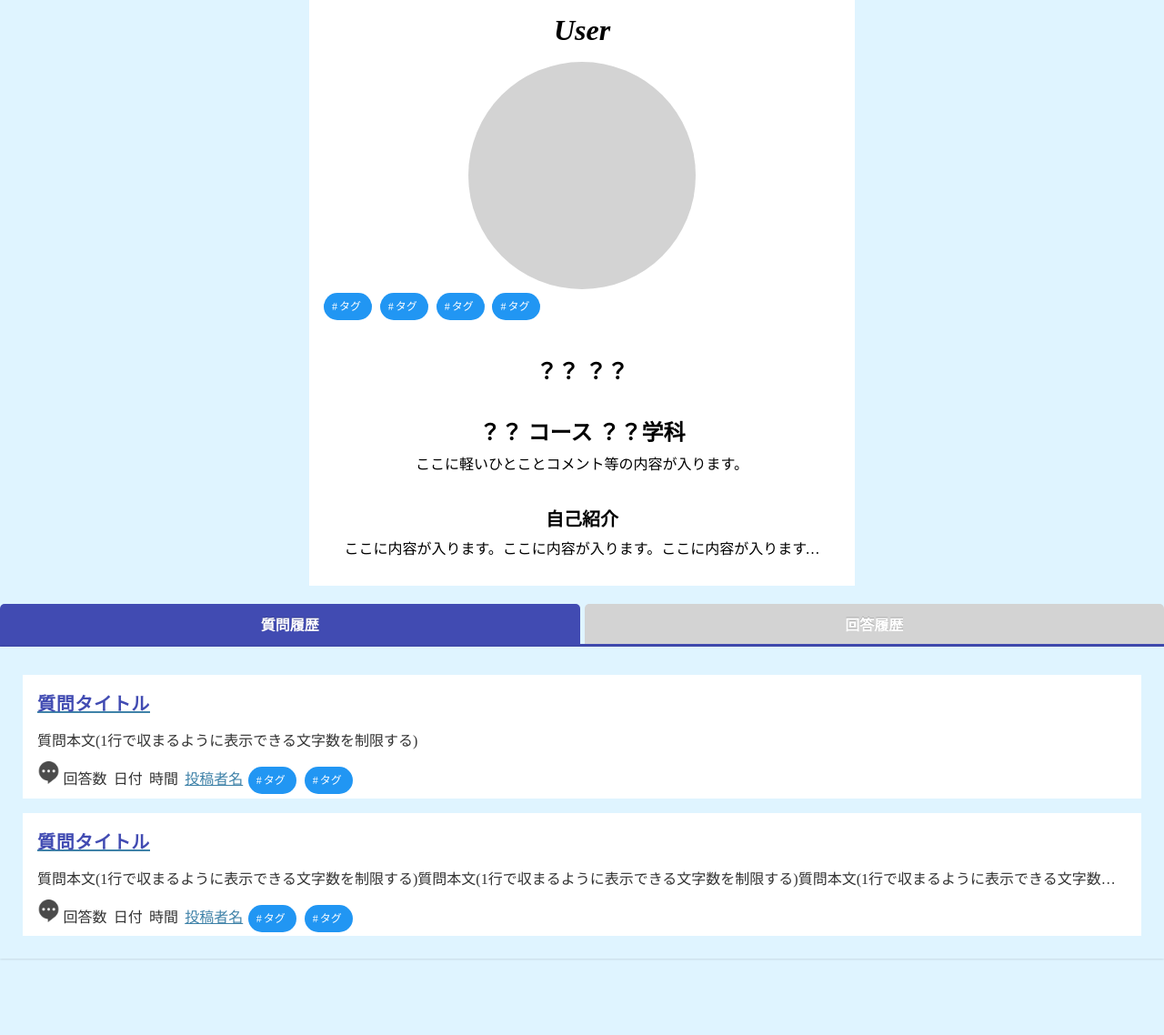
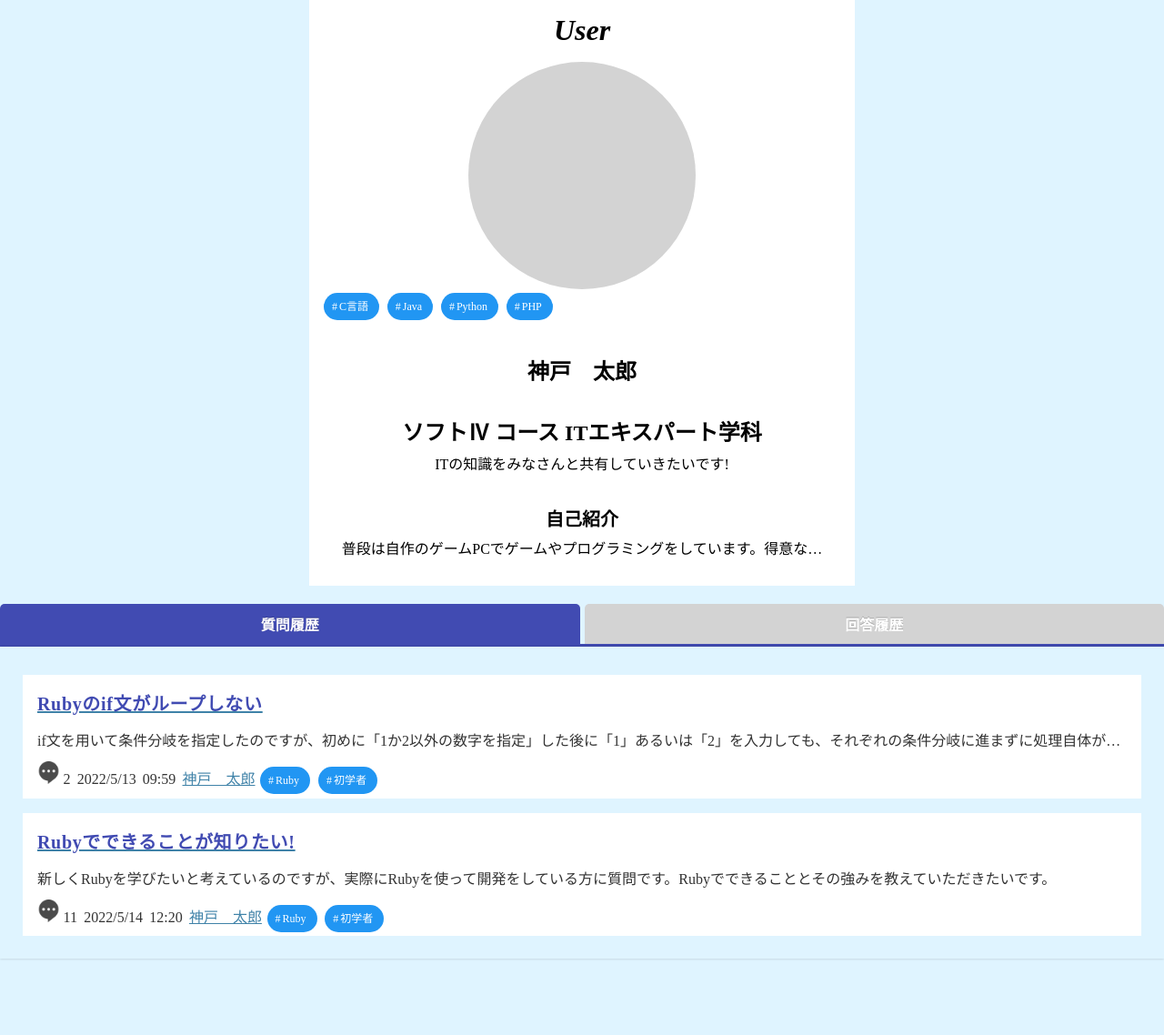
Before and after one commit to ohNarumi/PBL1, a PHP site: page /profile.php in a window 1280 px wide. Shown: the part 175-1313 px from the top of the page at 91% size. Run offline with PHP 8.4, Linux system fonts and the light colour scheme.

Commit message:
プロフィール画面の詳細な内容記述#48

```diff
--- a/profile.php
+++ b/profile.php
@@ -4,7 +4,7 @@
 <meta charset="UTF-8">
 <meta name="description" content=>
 <meta name="viewport" content="width=device-width, initial-scale=1.0">
-<title>？？ ？？のプロフィールページ</title>
+<title>神戸 太郎のプロフィールページ</title>
 <meta name="description" content="？？ ？？のプロフィールを詳しく紹介します！" />
 <link rel="stylesheet" href="css/style.css">
 <link rel="stylesheet" href="css/profile.css">
@@ -24,17 +24,17 @@
 </figure>
 <section class="tag">
     <ul>
-        <li><a href="#"><span>タグ</span></a></li>
-        <li><a href="#"><span>タグ</span></a></li>
-        <li><a href="#"><span>タグ</span></a></li>
-        <li><a href="#"><span>タグ</span></a></li>
+        <li><a href="#"><span>C言語</span></a></li>
+        <li><a href="#"><span>Java</span></a></li>
+        <li><a href="#"><span>Python</span></a></li>
+        <li><a href="#"><span>PHP</span></a></li>
     </ul>
-<h2 class="heading-lv2 heading-margin text-center">？？ ？？</h2>
-<h2 class="heading-lv2 heading-margin text-center">？？ コース ？？学科</h2>
-<p class="text text-center">ここに軽いひとことコメント等の内容が入ります。</p>
+<h2 class="heading-lv2 heading-margin text-center">神戸　太郎</h2>
+<h2 class="heading-lv2 heading-margin text-center">ソフトⅣ コース ITエキスパート学科</h2>
+<p class="text text-center">ITの知識をみなさんと共有していきたいです!</p>
 
 <h3 class="heading-lv3 heading-margin text-center">自己紹介</h3>
-<p class="text text-center">ここに内容が入ります。ここに内容が入ります。ここに内容が入ります。ここに内容が入ります。ここに内容が入ります。ここに内容が入ります。ここに内容が入ります。ここに内容が入ります。</p>
+<p class="text text-center">普段は自作のゲームPCでゲームやプログラミングをしています。得意な言語はC言語とJavaとPythonです。</p>
 </div>
 <div class="tab-wrap">
   <input id="TAB-01" type="radio" name="TAB" class="tab-switch" checked="checked" /><label class="tab-label" for="TAB-01">質問履歴</label>
@@ -42,35 +42,35 @@
     <div class="content_class">
       <div class="question">
           <a href="./question.php">
-            <p class="title">質問タイトル</p>
+            <p class="title">Rubyのif文がループしない</p>
           </a>
-          <p class="text">質問本文(1行で収まるように表示できる文字数を制限する)</p>
+          <p class="text">if文を用いて条件分岐を指定したのですが、初めに「1か2以外の数字を指定」した後に「1」あるいは「2」を入力しても、それぞれの条件分岐に進まずに処理自体が終了してしまいます。</p>
           <img class="message_icon" src="images/message_icon.png">
-          <p class="message_icon_number">回答数</p>
-          <p class="text2">日付</p>
-          <p class="text2">時間</p>
-          <a class="text2" href="">投稿者名</a>
+          <p class="message_icon_number">2</p>
+          <p class="text2">2022/5/13</p>
+          <p class="text2">09:59</p>
+          <a class="text2" href="">神戸　太郎</a>
           <section class="tag">
               <ul>
-                  <li><a href="#"><span>タグ</span></a></li>
-                  <li><a href="#"><span>タグ</span></a></li>
+                  <li><a href="#"><span>Ruby</span></a></li>
+                  <li><a href="#"><span>初学者</span></a></li>
               </ul>
           </section>
       </div>
       <div class="question">
           <a href="./question.php">
-            <p class="title">質問タイトル</p>
+            <p class="title">Rubyでできることが知りたい!</p>
           </a>
-          <p class="text">質問本文(1行で収まるように表示できる文字数を制限する)質問本文(1行で収まるように表示できる文字数を制限する)質問本文(1行で収まるように表示できる文字数を制限する)質問本文(1行で収まるように表示できる文字数を制限する)質問本文(1行で収まるように表示できる文字数を制限する)</p>
+          <p class="text">新しくRubyを学びたいと考えているのですが、実際にRubyを使って開発をしている方に質問です。Rubyでできることとその強みを教えていただきたいです。</p>
           <img class="message_icon" src="images/message_icon.png">
-          <p class="message_icon_number">回答数</p>
-          <p class="text2">日付</p>
-          <p class="text2">時間</p>
-          <a class="text2" href="">投稿者名</a>
+          <p class="message_icon_number">11</p>
+          <p class="text2">2022/5/14</p>
+          <p class="text2">12:20</p>
+          <a class="text2" href="">神戸　太郎</a>
           <section class="tag">
               <ul>
-                  <li><a href="#"><span>タグ</span></a></li>
-                  <li><a href="#"><span>タグ</span></a></li>
+                  <li><a href="#"><span>Ruby</span></a></li>
+                  <li><a href="#"><span>初学者</span></a></li>
               </ul>
           </section>
       </div>
@@ -81,38 +81,36 @@
       <div class="content_class">
         <div class="question">
             <a href="./question.php">
-                <p class="title">回答した質問タイトル</p>
+                <p class="title">Pythonの組み込み関数について教えてください</p>
             </a>
-            <p class="text2">日付</p>
-            <p class="text2">時間</p>
-            <a class="text2" href="">投稿者名</a>
+            <p class="text2">2022/5/9</p>
+            <p class="text2">11:27</p>
+            <a class="text2" href="">神戸　太郎</a>
             <section class="tag">
                 <ul>
-                    <li><a href="#"><span>タグ</span></a></li>
-                    <li><a href="#"><span>タグ</span></a></li>
+                    <li><a href="#"><span>Python</span></a></li>
+                    <li><a href="#"><span>プログラミング</span></a></li>
                 </ul>
             </section>
-                <p class="text">ここには回答内容が入ります。ここには回答内容が入ります。ここには回答内容が入ります。ここには回答内容が入ります。ここには回答内容が入ります。
-                ここには回答内容が入ります。ここには回答内容が入ります。ここには回答内容が入ります。ここには回答内容が入ります。
+                <p class="text">range関数について少々誤解しているようなので解答します。そもそもrange 関数は引数に指定した開始数から終了数までの連続した数値を要素として持つ range 型のオブジェクトを作成します。 range 関数の書式は次の通りです。
                 </p>
             <img class="message_icon" src="images/good.png">
             <p class="message_icon_number">7</p>
         </div>
         <div class="question">
             <a href="./question.php">
-                <p class="title">回答した質問タイトル</p>
+                <p class="title">PHPで次のようなエラーが出てしまいました。</p>
             </a>
-            <p class="text2">日付</p>
-            <p class="text2">時間</p>
-            <a class="text2" href="">投稿者名</a>
+            <p class="text2">2022/5/10</p>
+            <p class="text2">17:00</p>
+            <a class="text2" href="">神戸　太郎</a>
             <section class="tag">
                 <ul>
-                    <li><a href="#"><span>タグ</span></a></li>
-                    <li><a href="#"><span>タグ</span></a></li>
+                    <li><a href="#"><span>PHP</span></a></li>
+                    <li><a href="#"><span>プログラム</span></a></li>
                 </ul>
             </section>
-            <p class="text">ここには回答内容が入ります。ここには回答内容が入ります。ここには回答内容が入ります。ここには回答内容が入ります。ここには回答内容が入ります。
-                ここには回答内容が入ります。ここには回答内容が入ります。ここには回答内容が入ります。ここには回答内容が入ります。
+            <p class="text">PHPのエラーの中で一番重たいものがFatal error となっておりますが、まさしく投稿者様が直面しているエラーです。添付されているファイルを見る限りですが、34行目の関数をよく見てください。
             </p>
             <img class="message_icon" src="images/good.png">
             <p class="message_icon_number">20</p>
```
